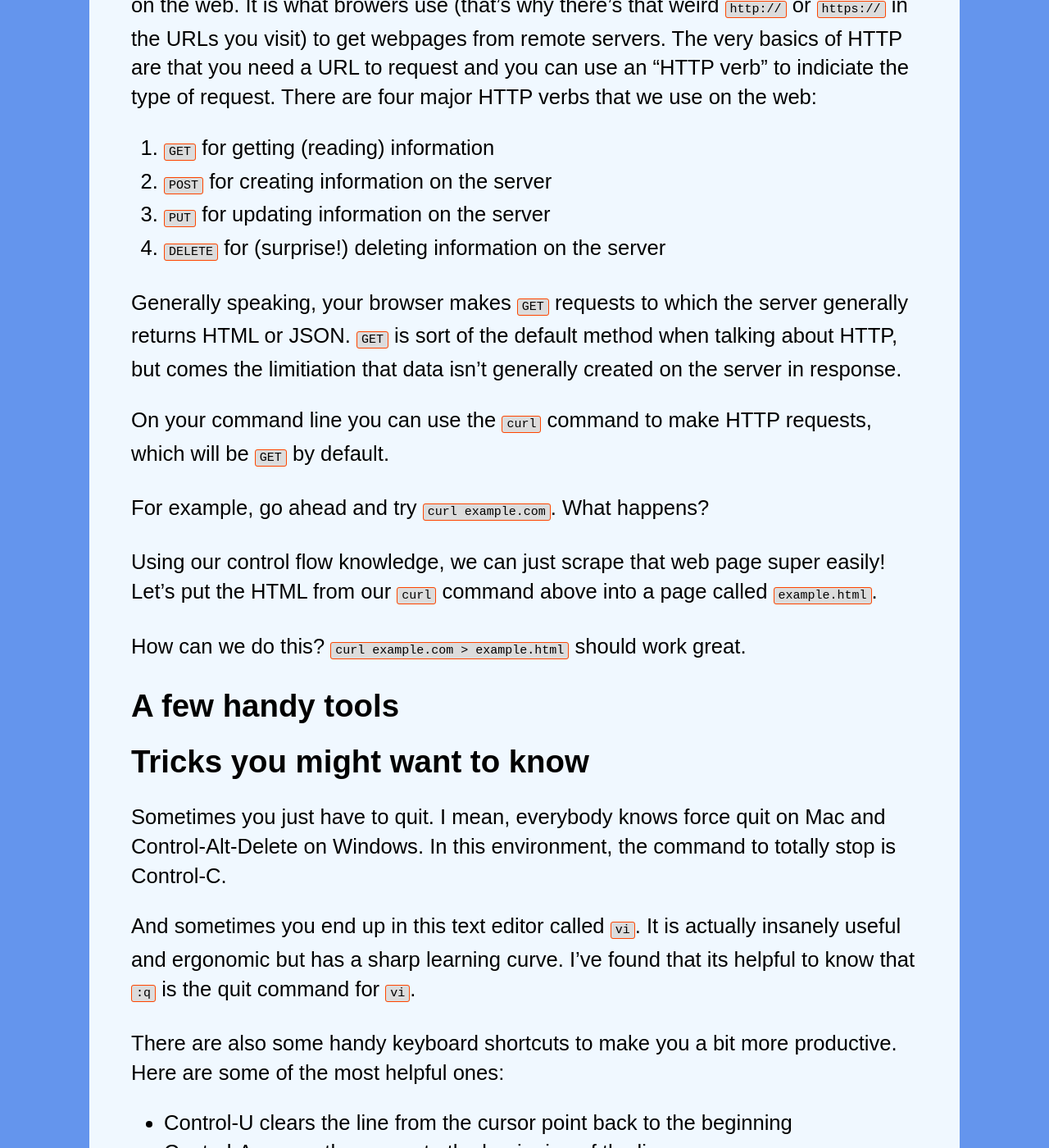
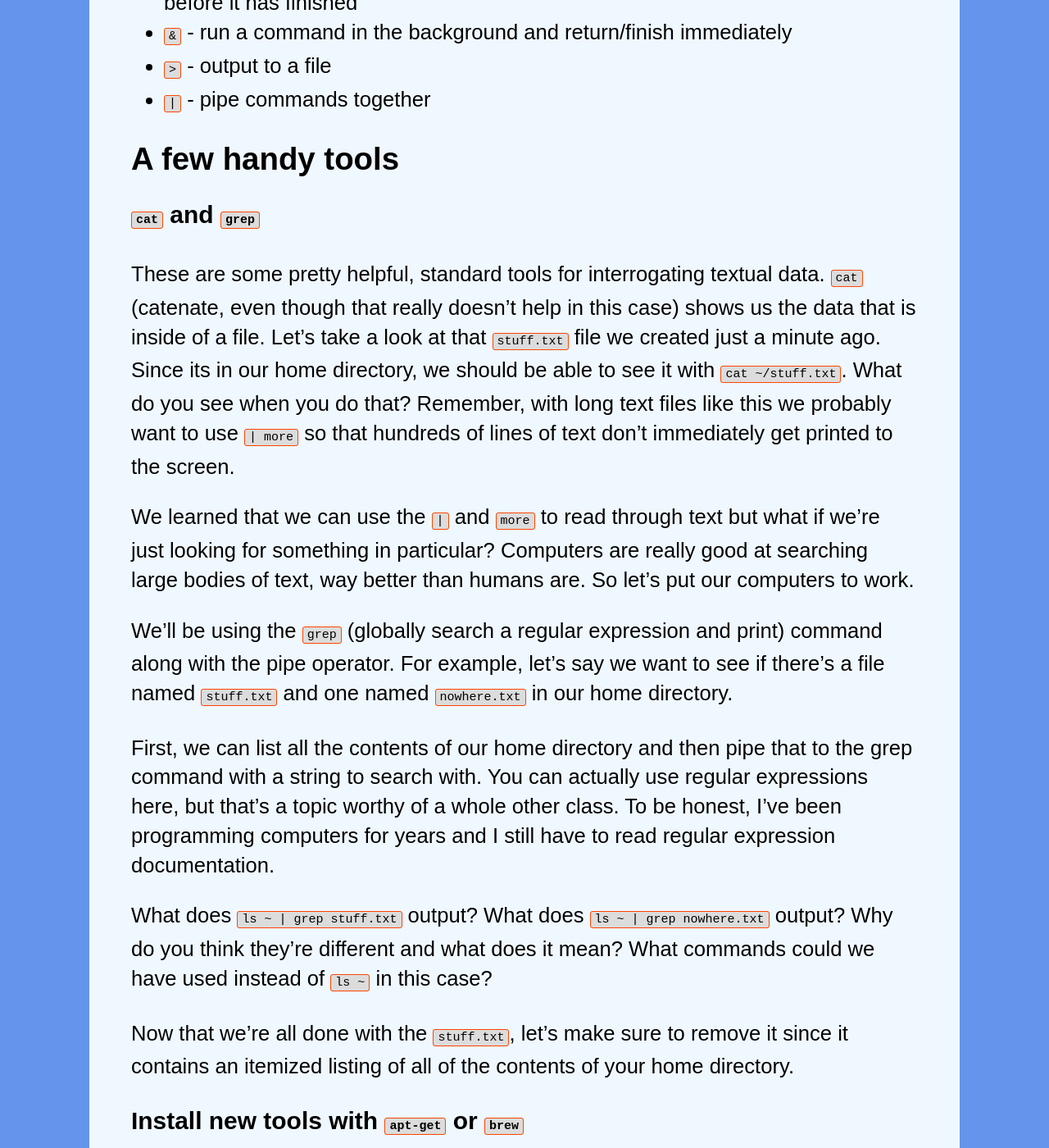
Before and after one commit to jeremiak/metro-cli-class, a Jekyll site: the page built from index.md, in a window 1280 px wide and 1400 px high, scrolled down 9492 px. Shown: the whole window at 82% size. Built offline with Jekyll 4.4.1, drawn with Linux system fonts in a browser that asks for light colours; some of the changed text lies outside the part shown.

Commit message:
grep and cat

```diff
--- a/index.md
+++ b/index.md
@@ -19,12 +19,12 @@ Hey there, let's learn how to use the command line!
     0. Remove things, *carefully*
 0. [Wait, how am I supposed to remember all this?](#remember)
 0. [Control flow](#control)
-0. [Some basic HTTP](#http)
 0. [A few handy tools](#tools)
     0. `cat` and `grep`
-    0. `curl`
     0. `apt-get` or `brew`
     0. `git`
+    0. `curl`
+0. [Some basic HTTP](#http)
 0. [Tricks you might want to know](#tricks)
 
 <a name="yo"></a>
@@ -154,13 +154,44 @@ We use the single ampersand when we want the task to be moved to the background
 
 The flow of data is also under our control using the `>` operator. It kind of looks like exactly what it does. It takes a stream of data and puts it somewhere else, generally a file. So let's say you wanted to list the contents of your home directory in a file to send to tech support, we could something like this: `ls ~ > ~/listing.txt`
 
-Use `man`, `ls`, and the `>` to generate a file called `stuff.txt` in your home directory. Once you've confirmed that the file is there with the proper contents, make sure to delete the text file. We don't want anybody seeing all the secrets of your home directory.
+Use `man`, `ls`, and the `>` to generate a file called `stuff.txt` in your home directory.
+
+We can also pipe data from one command to the next so that the output of one command forms the basis for the input of another with the `|` operator. This can be pretty helpful, but I'm going to give you one good example that will immediately be useful. If we pipe the output to the `less` command it will give us a nice interface through which to read very, very long data streams.
+
+For example, let's say we wanted to slowly page through the entire listing of the computer. We can use `ls -R / | more` so that we can slowly read the file using the arrow keys (or `vi` shortcuts if that's your thing). To get out of that view, just press `q`.
 
 To recap:
 
 - `&&` - chain commands together, a command will be executed when the one before it has finished
 - `&` - run a command in the background and return/finish immediately
-- `>` - pipe the output to a file
+- `>` - output to a file
+- `|` - pipe commands together
+
+<a name="tools"></a>
+
+## A few handy tools
+
+### `cat` and `grep`
+
+These are some pretty helpful, standard tools for interrogating textual data. `cat` (catenate, even though that really doesn't help in this case) shows us the data that is inside of a file. Let's take a look at that `stuff.txt` file we created just a minute ago. Since its in our home directory, we should be able to see it with `cat ~/stuff.txt`. What do you see when you do that? Remember, with long text files like this we probably want to use `| more` so that hundreds of lines of text don't immediately get printed to the screen.
+
+We learned that we can use the `|` and `more` to read through text but what if we're just looking for something in particular? Computers are really good at searching large bodies of text, way better than humans are. So let's put our computers to work.
+
+We'll be using the `grep` (globally search a regular expression and print) command along with the pipe operator. For example, let's say we want to see if there's a file named `stuff.txt` and one named `nowhere.txt` in our home directory.
+
+First, we can list all the contents of our home directory and then pipe that to the grep command with a string to search with. You can actually use regular expressions here, but that's a topic worthy of a whole other class. To be honest, I've been programming computers for years and I still have to read regular expression documentation.
+
+What does `ls ~ | grep stuff.txt` output? What does `ls ~ | grep nowhere.txt` output? Why do you think they're different and what does it mean? What commands could we have used instead of `ls ~` in this case?
+
+Now that we're all done with the `stuff.txt`, let's make sure to remove it since it contains an itemized listing of all of the contents of your home directory.
+
+### Install new tools with `apt-get` or `brew`
+
+In this command line environment we also have something very akin to an app store. We call them repositories, generally, and it will vary from operating system to operating system. On Mac, the best tool to use is [`brew`](http://brew.sh/) which you'll have to install yourself.
+
+On lots of Linux distributions you should be able to immediately use `apt-get`. Go ahead and run `apt-get` to see if the command is installed. In general, if you want to see if a command is installed you can try and run it or you can use `which <command>`. In this case, `which apt-get`.
+
+We're not going to install anything with these tools but they provide a clear and repeatable way to get your system set up. They also remove lots of the pain dealing with "dependency management", which is the commands that a particular command relies on.
 
 <a name="http"></a>
 
@@ -183,12 +214,6 @@ Using our control flow knowledge, we can just scrape that web page super easily!
 
 How can we do this? `curl example.com > example.html` should work great.
 
-<a name="tools"></a>
-
-## A few handy tools
-
-
-
 <a name="tricks"></a>
 
 ## Tricks you might want to know
@@ -203,6 +228,7 @@ There are also some handy keyboard shortcuts to make you a bit more productive.
 - Control-A moves the cursor to the beginning of the line
 - Control-E moves the cursor to the end of the line
 - Control-R allows you to search through the previous commands
+- Control-L clears your screen and presents you with a fresh prompt
 
 ## Keep on learning
 
```
